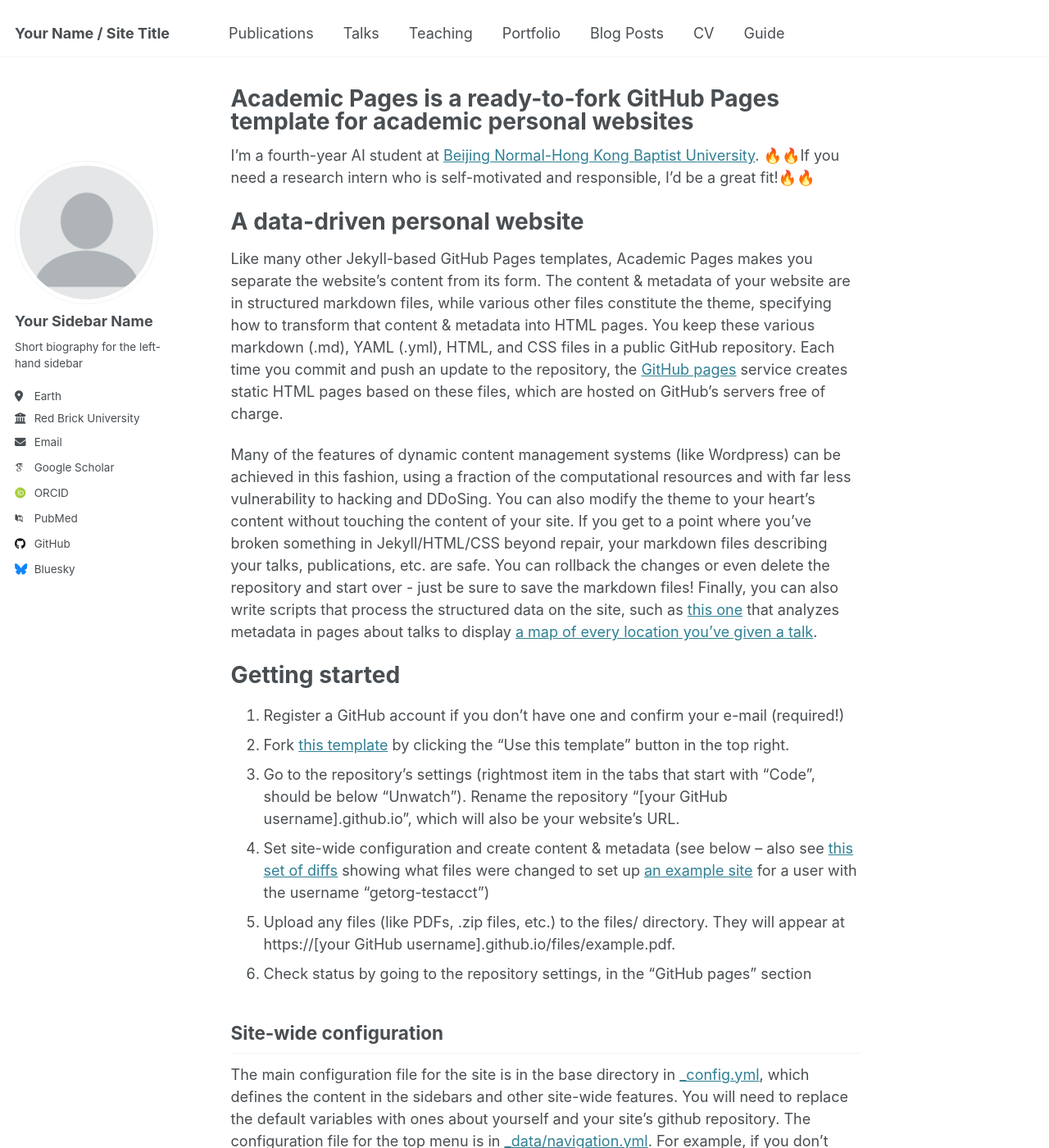
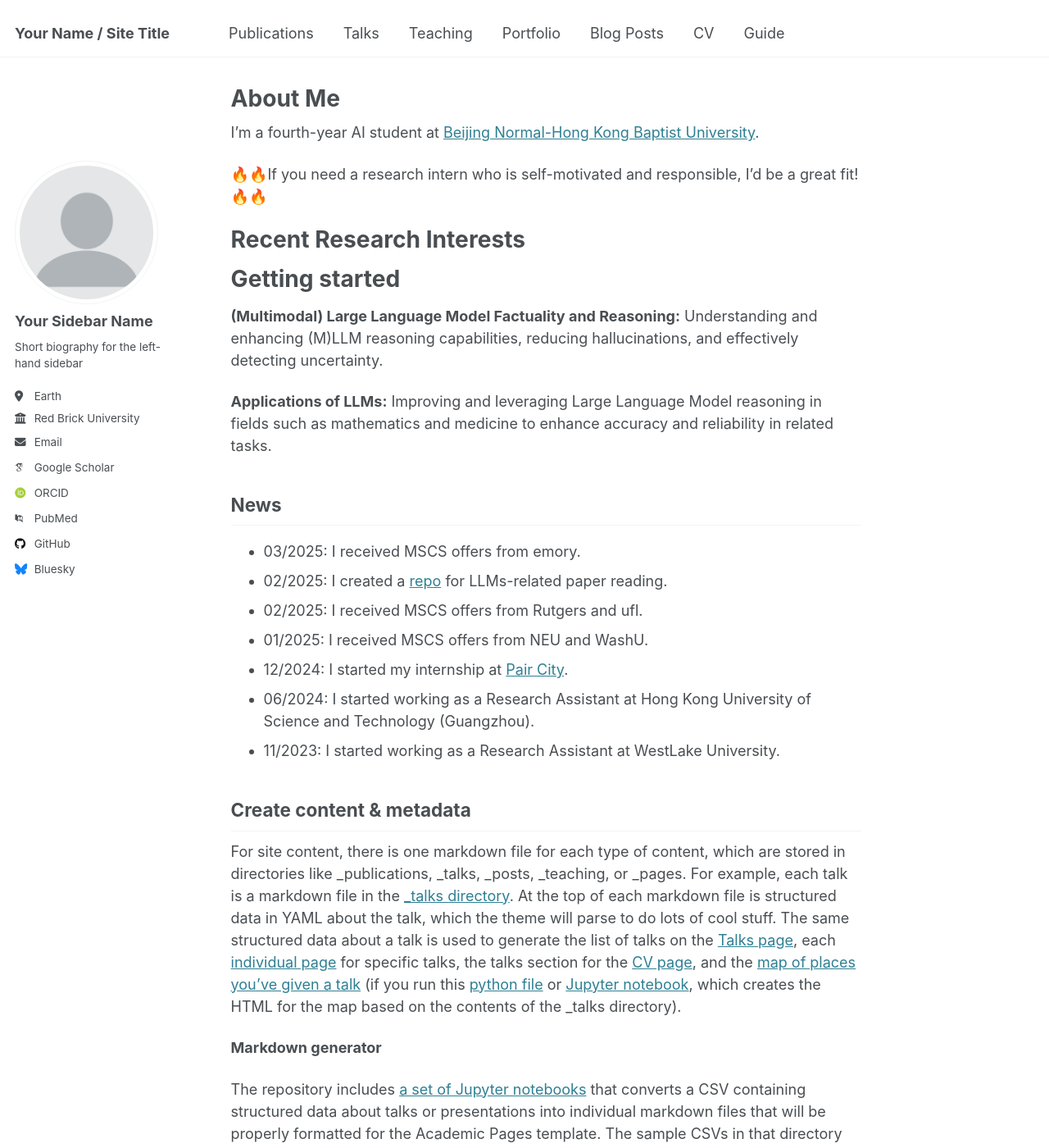
Before and after one commit to YongliangMiao/YongliangMiao.github.io, a Jekyll site: the page built from _pages/about.md, in a window 1280 px wide and 1400 px high. Shown: the whole window at 82% size. Built offline with Jekyll 4.4.1, drawn with Linux system fonts in a browser that asks for light colours; some web fonts are replaced; some of the changed text lies outside the part shown.

Commit message:
Update about.md

```diff
--- a/_pages/about.md
+++ b/_pages/about.md
@@ -1,32 +1,36 @@
 ---
 permalink: /
-title: "Academic Pages is a ready-to-fork GitHub Pages template for academic personal websites"
+title: "About Me"
 author_profile: true
 redirect_from:
   - /about/
   - /about.html
 ---
 
-I'm a fourth-year AI student at [Beijing Normal-Hong Kong Baptist University](https://uic.edu.cn/en/). 🔥🔥If you need a research intern who is self-motivated and responsible, I’d be a great fit!🔥🔥
+I'm a fourth-year AI student at [Beijing Normal-Hong Kong Baptist University](https://uic.edu.cn/en/).
 
-A data-driven personal website
+🔥🔥If you need a research intern who is self-motivated and responsible, I’d be a great fit!🔥🔥
+
+Recent Research Interests
 ======
-Like many other Jekyll-based GitHub Pages templates, Academic Pages makes you separate the website's content from its form. The content & metadata of your website are in structured markdown files, while various other files constitute the theme, specifying how to transform that content & metadata into HTML pages. You keep these various markdown (.md), YAML (.yml), HTML, and CSS files in a public GitHub repository. Each time you commit and push an update to the repository, the [GitHub pages](https://pages.github.com/) service creates static HTML pages based on these files, which are hosted on GitHub's servers free of charge.
 
-Many of the features of dynamic content management systems (like Wordpress) can be achieved in this fashion, using a fraction of the computational resources and with far less vulnerability to hacking and DDoSing. You can also modify the theme to your heart's content without touching the content of your site. If you get to a point where you've broken something in Jekyll/HTML/CSS beyond repair, your markdown files describing your talks, publications, etc. are safe. You can rollback the changes or even delete the repository and start over - just be sure to save the markdown files! Finally, you can also write scripts that process the structured data on the site, such as [this one](https://github.com/academicpages/academicpages.github.io/blob/master/talkmap.ipynb) that analyzes metadata in pages about talks to display [a map of every location you've given a talk](https://academicpages.github.io/talkmap.html).
 
 Getting started
 ======
-1. Register a GitHub account if you don't have one and confirm your e-mail (required!)
-1. Fork [this template](https://github.com/academicpages/academicpages.github.io) by clicking the "Use this template" button in the top right.
-1. Go to the repository's settings (rightmost item in the tabs that start with "Code", should be below "Unwatch"). Rename the repository "[your GitHub username].github.io", which will also be your website's URL.
-1. Set site-wide configuration and create content & metadata (see below -- also see [this set of diffs](http://archive.is/3TPas) showing what files were changed to set up [an example site](https://getorg-testacct.github.io) for a user with the username "getorg-testacct")
-1. Upload any files (like PDFs, .zip files, etc.) to the files/ directory. They will appear at https://[your GitHub username].github.io/files/example.pdf.
-1. Check status by going to the repository settings, in the "GitHub pages" section
+**(Multimodal) Large Language Model Factuality and Reasoning:** Understanding and enhancing (M)LLM reasoning capabilities, reducing hallucinations, and effectively detecting uncertainty.
 
-Site-wide configuration
+**Applications of LLMs:** Improving and leveraging Large Language Model reasoning in fields such as mathematics and medicine to enhance accuracy and reliability in related tasks.
+
+News
 ------
-The main configuration file for the site is in the base directory in [_config.yml](https://github.com/academicpages/academicpages.github.io/blob/master/_config.yml), which defines the content in the sidebars and other site-wide features. You will need to replace the default variables with ones about yourself and your site's github repository. The configuration file for the top menu is in [_data/navigation.yml](https://github.com/academicpages/academicpages.github.io/blob/master/_data/navigation.yml). For example, if you don't have a portfolio or blog posts, you can remove those items from that navigation.yml file to remove them from the header.
+- 03/2025: I received MSCS offers from emory.
+- 02/2025: I created a [repo](https://github.com/YongliangMiao/health-llms) for LLMs-related paper reading.
+- 02/2025: I received MSCS offers from Rutgers and ufl.
+- 01/2025: I received MSCS offers from NEU and WashU.
+- 12/2024: I started my internship at [Pair City](https://www.paircity.com/home).
+- 06/2024: I started working as a Research Assistant at Hong Kong University of Science and Technology (Guangzhou).
+- 11/2023: I started working as a Research Assistant at WestLake University.
+
 
 Create content & metadata
 ------
```
